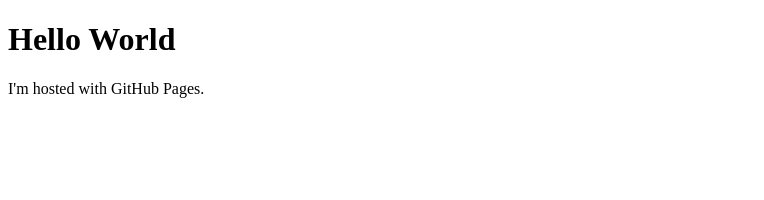
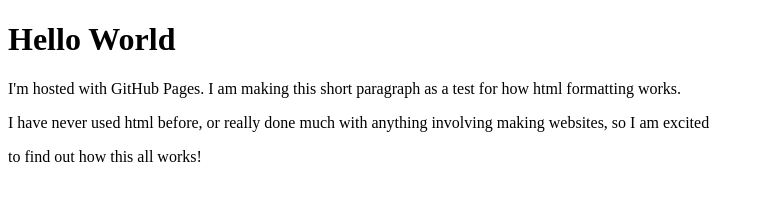
Before and after one commit to Ben-Samuelson/Ben-Samuelson.github.io, a plain HTML site: page index.html in a window 1280 px wide. Shown: the whole page, without its empty margins (0-764 px from the left). Drawn offline with Linux system fonts and the light colour scheme.

Commit message:
added some text

```diff
--- a/index.html
+++ b/index.html
@@ -2,6 +2,8 @@
 <html>
 <body>
 <h1>Hello World</h1>
-<p>I'm hosted with GitHub Pages.</p>
+<p>  I'm hosted with GitHub Pages. I am making this short paragraph as a test for how html formatting works.</p>
+<p> I have  never used html before, or really done much with anything involving making websites, so I am excited</p>
+<p> to find out how this all works!</p>
 </body>
 </html>
```
